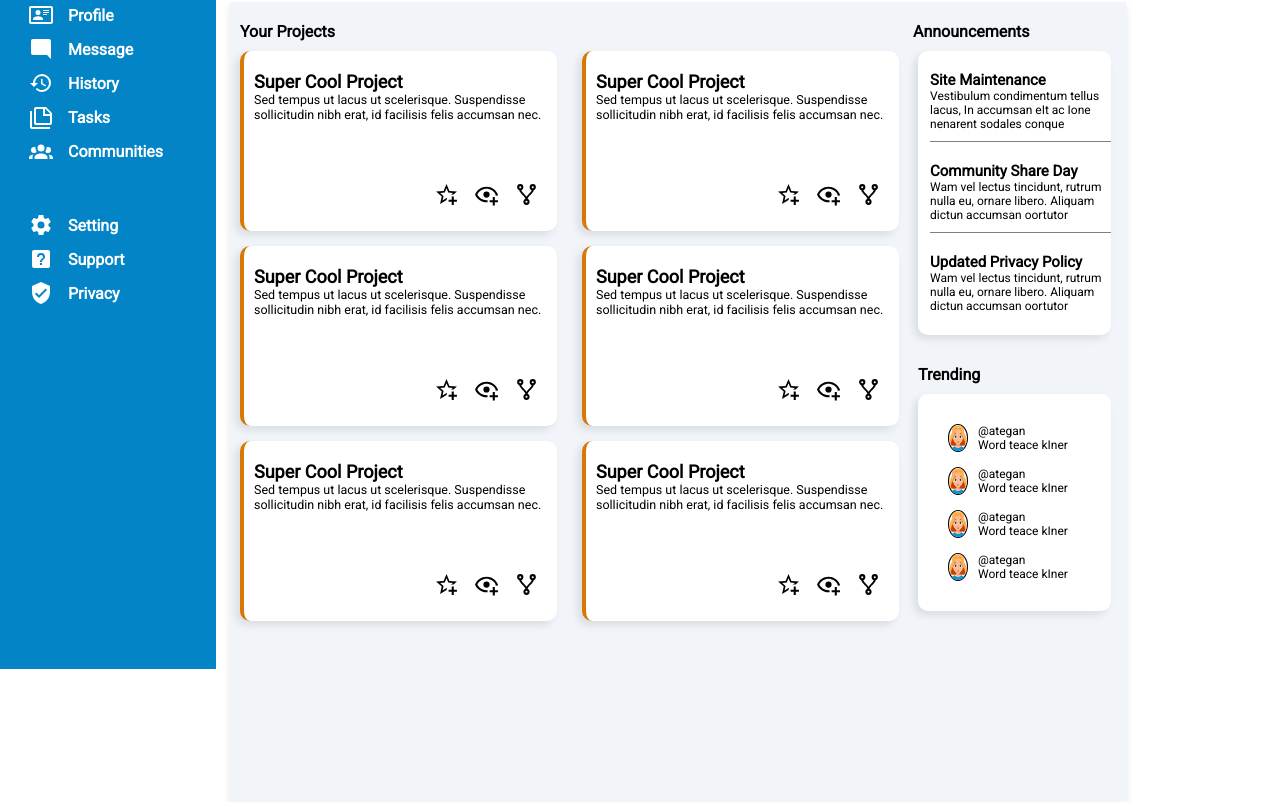
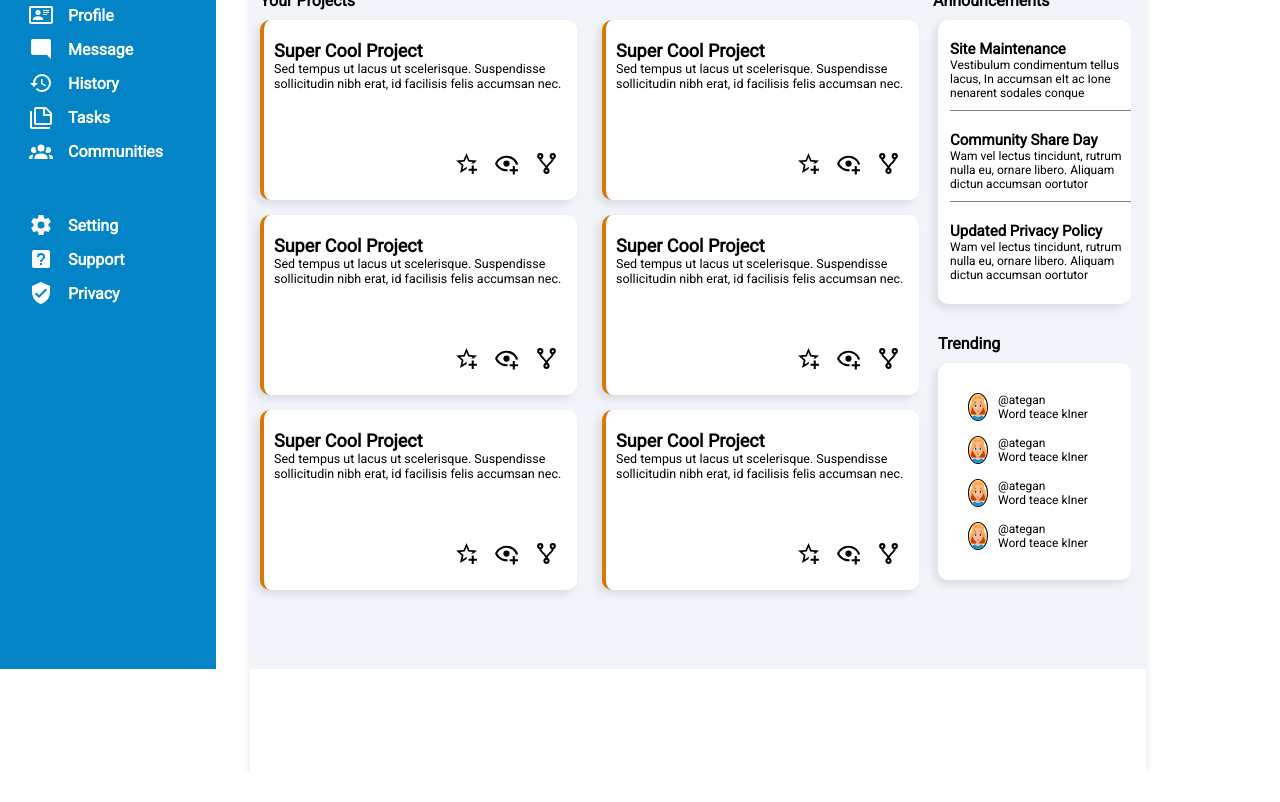
Before and after one commit to ChinweGlory/odin-dashboard, a plain HTML site: page index.html in a window 1280 px wide. Shown: the part 131-933 px from the top of the page. After the commit the page ends 902 px from the top, so only its background shows below. Drawn offline with Linux system fonts and the light colour scheme.

Commit message:
add height and width to the body

```diff
--- a/style.css
+++ b/style.css
@@ -6,6 +6,8 @@
 
 body {
   font-family: "Roboto";
+  height: 90vh;
+  width: 90vw;
 }
 
 .container {
@@ -13,8 +15,6 @@ body {
   display: grid;
   grid-template-columns: 1fr 6fr;
   gap: 4px;
-  width: 100vw;
-  height: 100vh;
   position: relative;
 }
 
@@ -64,8 +64,9 @@ body {
   display: grid;
   background-color: #f1f5f9;
   grid-template-rows: 1fr 6fr;
-  margin-left: 230px;
+  margin-left: 250px;
   width: 70vw;
+  height: 100vh;
 }
 
 .headers img {
```
